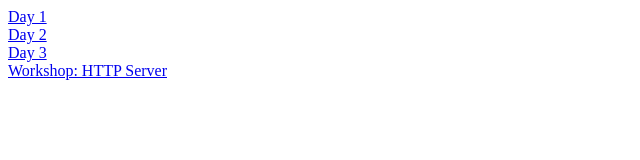
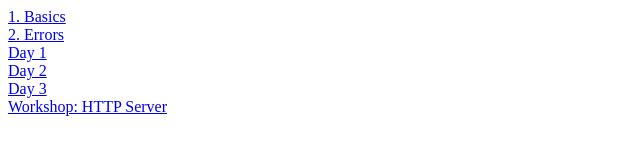
Before and after one commit to pdbogen/go101, a plain HTML site: page index.html in a window 1280 px wide. Shown: the whole page, without its empty margins (0-640 px from the left). Drawn offline with Linux system fonts and the light colour scheme.

Commit message:
upd index

```diff
--- a/index.html
+++ b/index.html
@@ -4,6 +4,8 @@
   <title>Go Lessons & Workshops</title>
 </head>
 <body>
+  <a href="01-basics">1. Basics</a> <br/>
+  <a href="02-errors">2. Errors</a> <br/>
   <a href="day1">Day 1</a> <br/>
   <a href="day2">Day 2</a> <br/>
   <a href="day3">Day 3</a> <br/>
```
